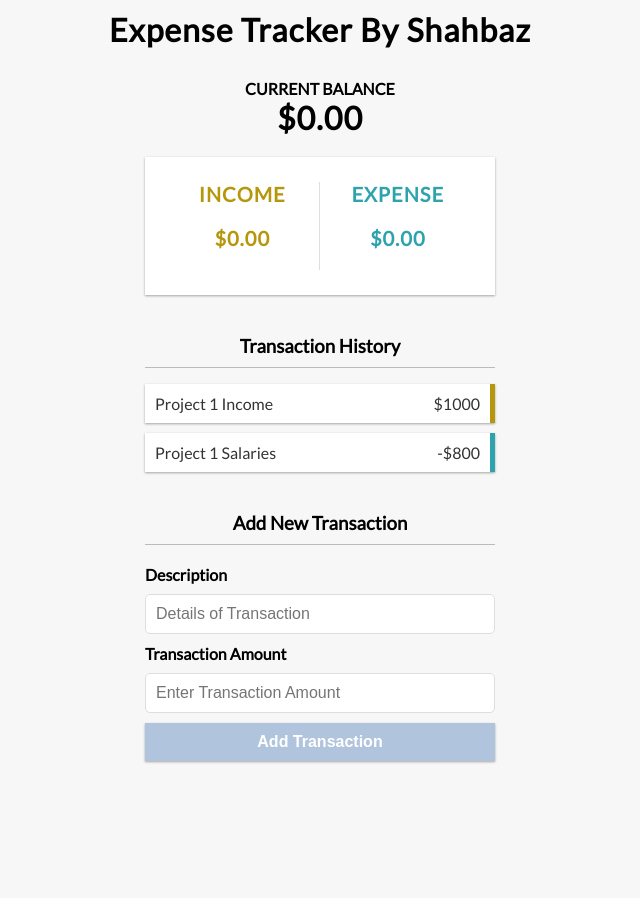
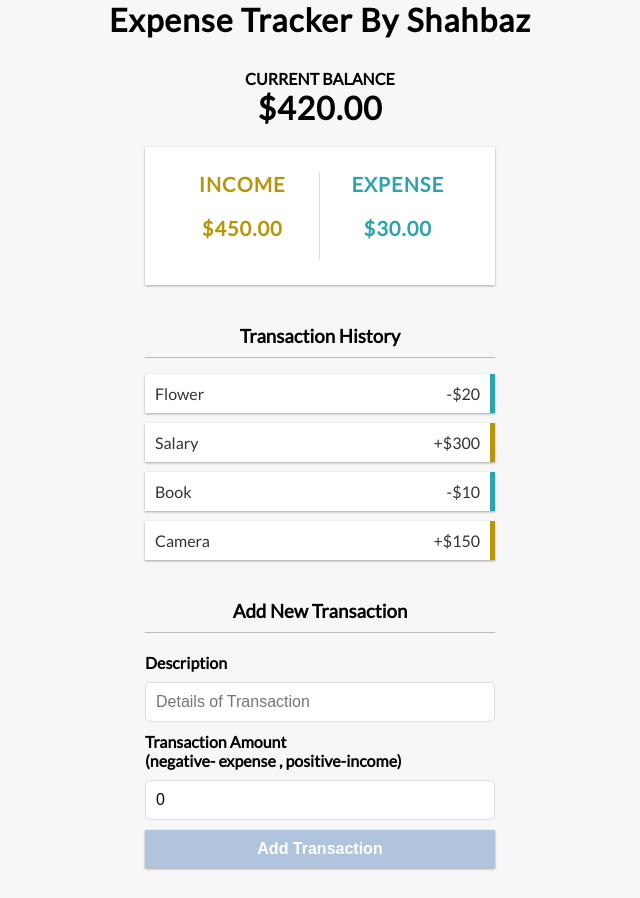
Before and after one commit to muhammadshahbaz08/expense-tracker-app, a React (Create React App) app: page / in a window 1280 px wide. Shown: the whole page, without its empty margins (320-960 px from the left). Before the commit the page ends 800 px from the top, so only its background shows below. Built offline with nearby package versions, Linux system fonts and the light colour scheme.

Commit message:
Added Functionalites to UI
Added GlobaleState, Reducer.js for managing states using contextAPI,
and also add functionalitis to  components

```diff
--- a/src/App.js
+++ b/src/App.js
@@ -1,22 +1,26 @@
-import './App.css'
+import "./App.css";
 
 // Import Components
-import { Header} from './components/Header';
-import { Balance } from './components/Balance';
-import { AccountSummary } from './components/AccountSummary';
-import { TransactionHistory } from './components/TransactionHistory';
-import {AddTransaction} from './components/AddTransaction'
+import { Header } from "./components/Header";
+import { Balance } from "./components/Balance";
+import { AccountSummary } from "./components/AccountSummary";
+import { TransactionHistory } from "./components/TransactionHistory";
+import { AddTransaction } from "./components/AddTransaction";
+
+//import context
+import { GlobalProvider } from "./components/context/GlobalState";
+
 function App() {
   return (
-    <div className="App">
-        <Header/>
+    <GlobalProvider>
+      <Header />
       <div className="container">
-        <Balance/>
-        <AccountSummary/>
+        <Balance />
+        <AccountSummary />
         <TransactionHistory />
         <AddTransaction />
       </div>
-    </div>
+    </GlobalProvider>
   );
 }
 
--- a/src/components/AccountSummary.js
+++ b/src/components/AccountSummary.js
@@ -1,15 +1,30 @@
+import { useContext } from "react";
+import { GlobalContext } from "./context/GlobalState";
 
 export const AccountSummary = () => {
+  const { transactions } = useContext(GlobalContext);
+  // Making an array of amounts.
+  const amounts = transactions.map((transaction) => transaction.amount);
+  const income = amounts
+    .filter((item) => item > 0)
+    .reduce((acc, item) => (acc += item), 0)
+    .toFixed(2);
+
+  const expense = (
+    amounts.filter((item) => item < 0).reduce((acc, item) => (acc += item), 0) *
+    -1
+  ).toFixed(2);
+
   return (
     <div className="inc-exp-container">
       <div className="money plus">
         <h4>Income</h4>
-        <p>$0.00</p>
+        <p>${income}</p>
       </div>
       <div className="money minus">
         <h4>Expense</h4>
-        <p>$0.00</p>
+        <p>${expense}</p>
       </div>
     </div>
-  )
-}
+  );
+};
--- a/src/components/AddTransaction.js
+++ b/src/components/AddTransaction.js
@@ -1,25 +1,49 @@
+import { useState, useContext } from "react";
+import { GlobalContext } from "./context/GlobalState";
+
 export const AddTransaction = () => {
+  const {addTransaction} = useContext(GlobalContext);
+
+  const [text, setText] = useState("");
+  const [amount, setAmount] = useState(0);
+
+  // handleSubmit
+  const handleSubmit = (event) => {
+    event.preventDefault();
+
+    const newTransaction = {
+      id: Math.floor(Math.random() * 100000000),
+      text: text,
+      amount: +amount, // + sign for converting amount to number.
+    };
+
+    addTransaction(newTransaction);
+  };
   return (
     <div>
       <h3>Add New Transaction </h3>
-      <form>
+      <form onSubmit={handleSubmit}>
         <div className="form-control">
           <label htmlFor="description">Description</label>
           <input
             type="text"
             id="description"
             placeholder="Details of Transaction"
+            value={text}
+            onChange={(event) => setText(event.target.value)}
           />
         </div>
         <div className="form-control">
-          <label htmlFor="transactionamount">Transaction Amount</label>
+          <label htmlFor="transactionamount">Transaction Amount <br/> (negative- expense , positive-income)</label>
           <input
             type="text"
             id="transactionamount"
             placeholder="Enter Transaction Amount"
+            value={amount}
+            onChange={(event) => setAmount(event.target.value)}
           />
         </div>
-        <button className='btn'>Add Transaction</button>
+        <button className="btn">Add Transaction</button>
       </form>
     </div>
   );
--- a/src/components/Balance.js
+++ b/src/components/Balance.js
@@ -1,9 +1,16 @@
+import { useContext } from "react";
+import { GlobalContext } from "./context/GlobalState";
 
 export const Balance = () => {
+  const { transactions } = useContext(GlobalContext);
+
+  const amounts = transactions.map((transaction) => transaction.amount);
+  // using toFixed(2) for reducing total to 2 decimal places only
+  const total = amounts.reduce((acc, item) => (acc += item), 0).toFixed(2);
   return (
     <>
       <h4>Current Balance</h4>
-      <h1>$0.00</h1>
+      <h1>${total}</h1>
     </>
   );
 };
--- /dev/null
+++ b/src/components/Transaction.js
@@ -0,0 +1,17 @@
+import { useContext } from "react";
+import { GlobalContext } from "./context/GlobalState";
+
+export const Transaction = ({ transaction }) => {
+  const {deleteTransaction} = useContext(GlobalContext);
+
+  const sign = transaction.amount < 0 ? "-" : "+";
+  return (
+    <li className={sign === "+" ? 'plus' : 'minus' }>
+      {transaction.text}
+      <span>
+        {sign}${Math.abs(transaction.amount)} {/*Using Math.abs function to make our Amount +ve. */}
+      </span>
+      <button onClick={()=>deleteTransaction(transaction.id)}className="delete-btn">X</button>
+    </li>
+  );
+};
--- a/src/components/TransactionHistory.js
+++ b/src/components/TransactionHistory.js
@@ -1,20 +1,26 @@
+import { useContext } from "react";
+import { GlobalContext } from "./context/GlobalState";
+// Importing Transaction COmponent
+import { Transaction } from "./Transaction";
 
-export const  TransactionHistory = () => {
+export const TransactionHistory = () => {
+  const { transactions } = useContext(GlobalContext);
+
   return (
     <div>
       <h3>Transaction History</h3>
       <ul className="list">
-        <li className="plus">
-          Project 1 Income
-          <span>$1000</span>
-          <button className="delete-btn">X</button>
-        </li>
-        <li className="minus">
-          Project 1 Salaries
-          <span>-$800</span>
-          <button className="delete-btn">X</button>
-        </li>
+        {transactions.map((transaction) => (
+            <Transaction  key={transaction.id}transaction={transaction}/>
+        ))}
       </ul>
     </div>
-  )
-}
+  );
+};
+
+//        <li className="plus">
+//           Project 1 Income
+//           <span>$1000</span>
+//           <button className="delete-btn">X</button>
+//         </li>
+//
--- /dev/null
+++ b/src/components/context/GlobalState.js
@@ -0,0 +1,44 @@
+import { useReducer, createContext } from "react";
+import { reducer } from "./Reducer.js";
+
+// Intial State.
+const initialState = {
+  transactions: [
+    { id: 1, text: "Flower", amount: -20 },
+    { id: 2, text: "Salary", amount: 300 },
+    { id: 3, text: "Book", amount: -10 },
+    { id: 4, text: "Camera", amount: 150 },
+  ],
+};
+
+// create Context
+export const GlobalContext = createContext(initialState);
+
+// provider Component
+export const GlobalProvider = ({ children }) => {
+  const [state, dispatch] = useReducer(reducer, initialState);
+  // Actions
+  function deleteTransaction (id)  {
+    dispatch({
+      type: 'Delete_Transaction',
+      payload: id
+    });
+  }
+  function addTransaction (transaction) {
+    dispatch({
+      type: 'Add_Transaction',
+      payload: transaction
+    });
+  }
+  return (
+    <GlobalContext.Provider
+      value={{
+        transactions: state.transactions,
+        deleteTransaction: deleteTransaction,
+        addTransaction : addTransaction
+      }}
+    >
+      {children}
+    </GlobalContext.Provider>
+  );
+};
--- /dev/null
+++ b/src/components/context/Reducer.js
@@ -0,0 +1,18 @@
+export const reducer = (state, action) => {
+  switch (action.type) {
+    case "Delete_Transaction":
+      return {
+        ...state,
+        transactions: state.transactions.filter(
+          (transaction) => transaction.id !== action.payload
+        ),
+      };
+    case "Add_Transaction":
+      return {
+        ...state,
+        transactions: [action.payload, ...state.transactions],
+      };
+    default:
+      return state;
+  }
+};
```
